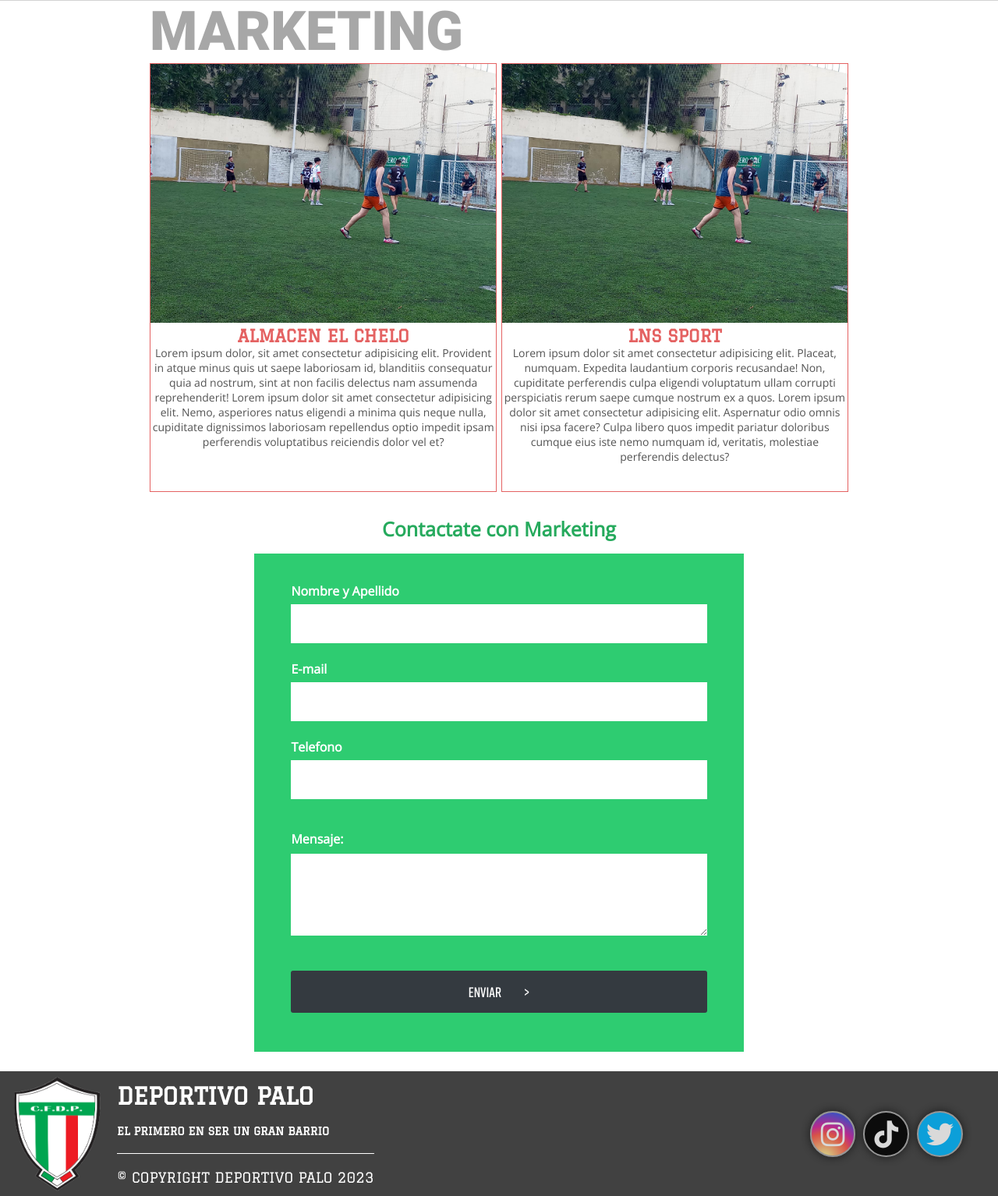
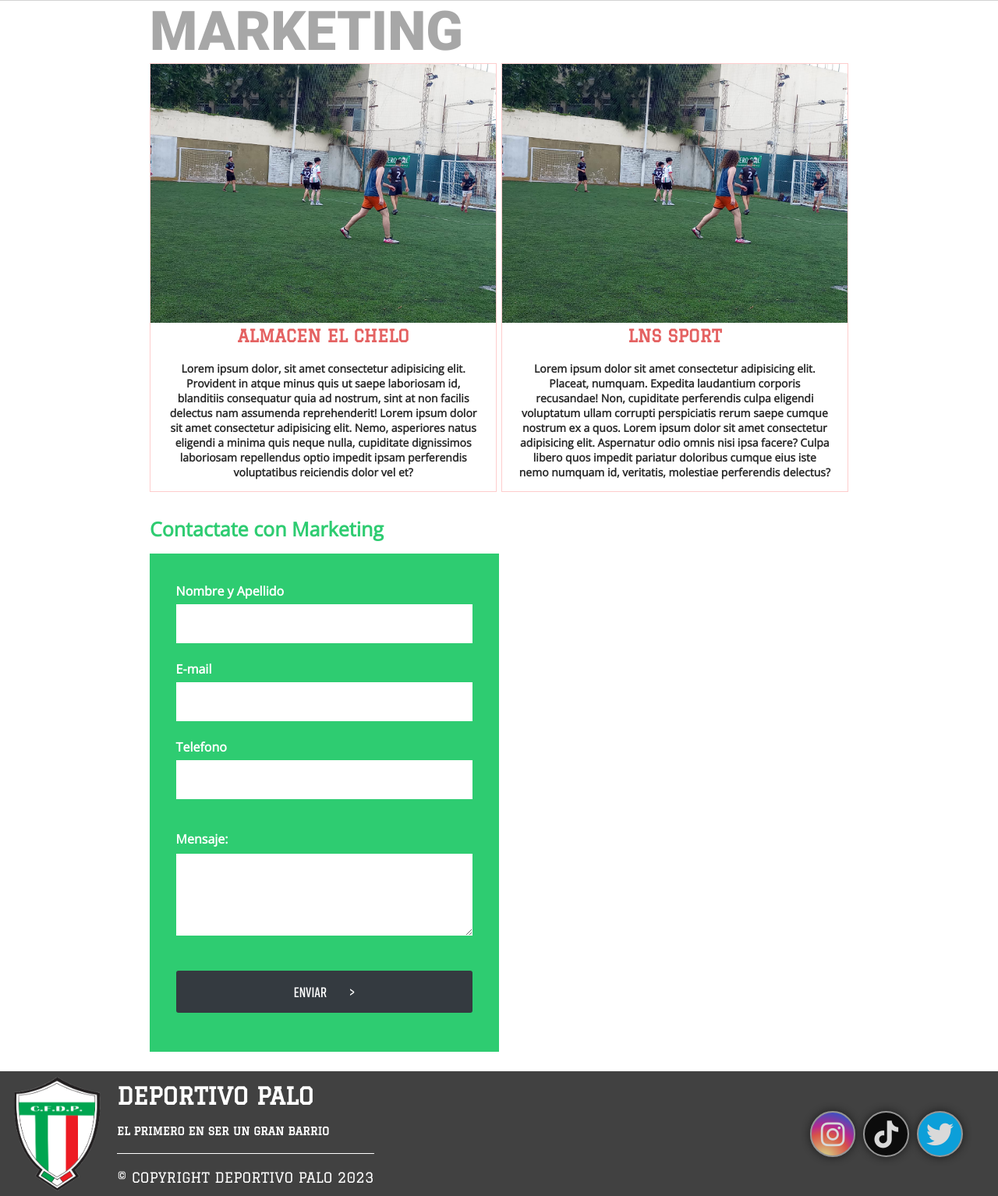
Before and after one commit to Gandito/Deportivo-Palo, a PHP site: page /vistas/marketing.php in a window 1280 px wide. Shown: the part 89-1623 px from the top of the page at 78% size. Run offline with PHP 8.4, Linux system fonts and the light colour scheme.

Commit message:
Agregando Cambios

```diff
--- a/css/main.css
+++ b/css/main.css
@@ -1151,7 +1151,7 @@ td {
 }
 
 .main_marketing_contenido {
-  border: 1px solid #e46262;
+  border: 1px solid #fecdcd;
   width: 49.7%;
   height: 700px;
 }
@@ -1171,24 +1171,24 @@ td {
 
 .almacen p,
 .lns p {
-  color: #535353;
+  color: #292929;
   font-family: OpenSansRegular;
+  font-weight: bold;
+  padding: 20px;
   width: 100%;
   text-align: center;
 }
 
 .h4_formulario_marketing{
-  color: #26aa5d;
+  color: #2ECC71;
   font-weight: bold;
   font-family: OpenSansRegular;
   font-size: 30px;
-  text-align: center;
   margin-top: 30px;
 }
 
 .contenedor_formulario {
   background-color: #2ECC71 ;
-  margin: auto;
   margin-top: 15px;
   width: 50%;
 }
--- a/css/responsive_main.css
+++ b/css/responsive_main.css
@@ -977,7 +977,7 @@
     }
 
     .contenedor_formulario {
-        width: 70%;
+        width: 50%;
     }
 
     .contenedor_seccion_formulario_marketing textarea {
@@ -992,8 +992,14 @@
         font-size: 18px;
     }
 
+    .almacen p,
+    .lns p {
+        font-size: 12px;
+    }
+
     .main_marketing {
         width: 100%;
+        text-align: center;
     }
 
     .h4_formulario_marketing {
@@ -1018,7 +1024,7 @@
 
     .almacen p,
     .lns p {
-        font-size: 12px;
+        font-size: 10px;
     }
 
     .h4_formulario_marketing {
```
